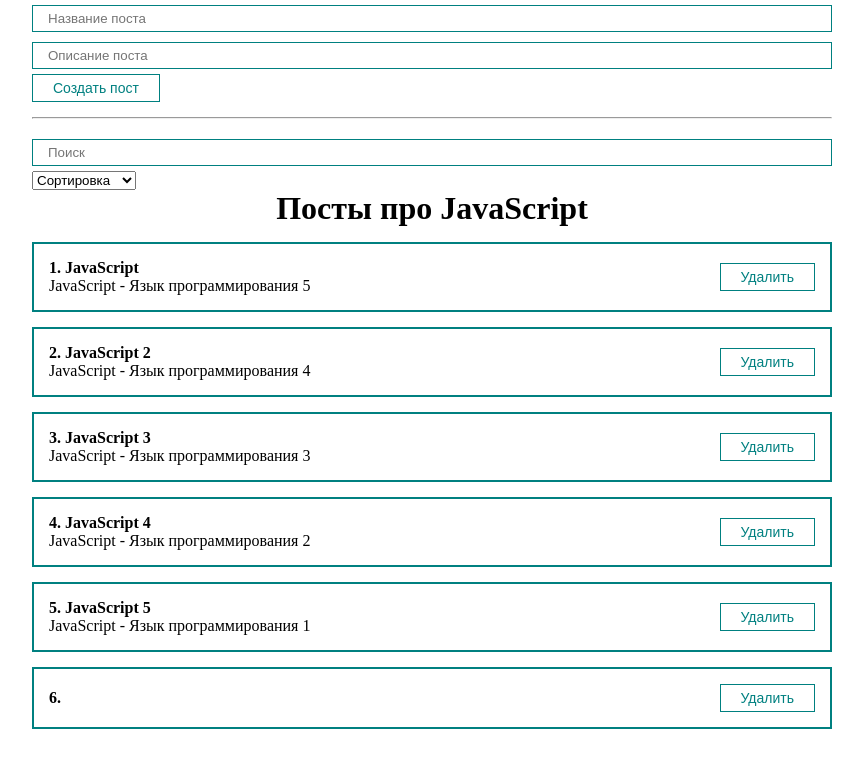
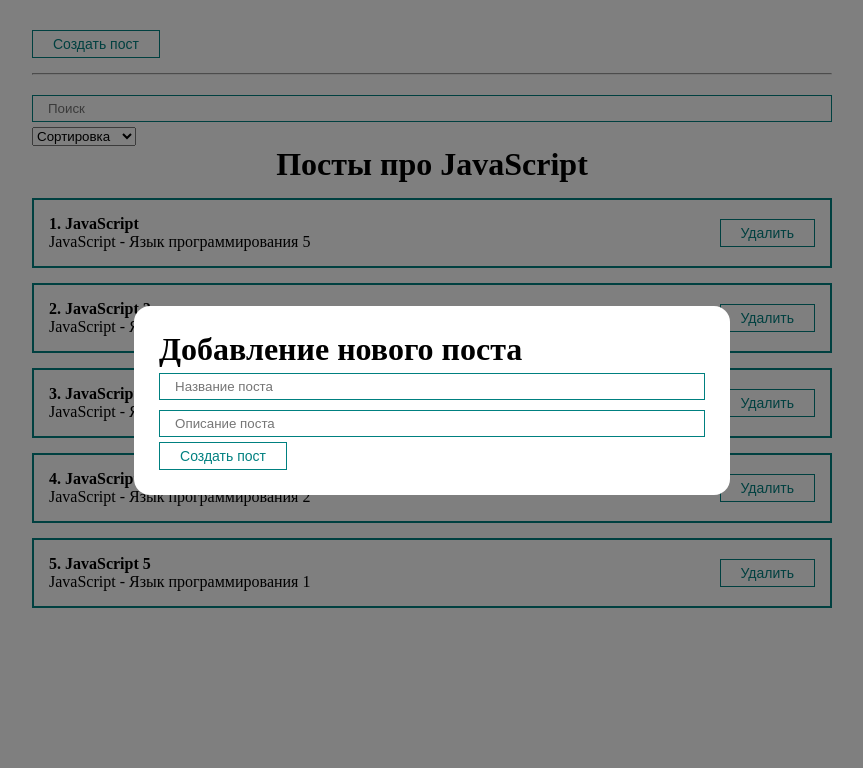
Before and after one commit to dumbus/React-UlbiTV, a React (Create React App) app: page / in a window 1280 px wide. Both pictures are taken after a click on the button "Создать пост". Shown: the top 768 px of the page, without its empty margins (208-1071 px from the left). Built offline with nearby package versions, Linux system fonts and the light colour scheme.

Commit message:
add modal window

```diff
--- a/src/App.js
+++ b/src/App.js
@@ -5,6 +5,8 @@
 import PostList from './components/PostList';
 import PostForm from './components/PostForm';
 import PostFilter from './components/PostFilter';
+import MyModal from './components/UI/modal/MyModal';
+import MyButton from './components/UI/button/MyButton';
 
 function App() {
   const [posts, setPosts] = useState([
@@ -15,9 +17,11 @@
     {id: 5, title:'JavaScript 5', description: 'JavaScript - Язык программирования 1'}
   ]);
   const [filter, setFilter] = useState({sort: '', query: ''});
+  const [modal, setModal] = useState(false);
 
   const createPost = (newPost) => {
     setPosts([...posts, newPost]);
+    setModal(false);
   };
 
   const deletePost = (post) => {
@@ -38,16 +42,17 @@
 
   return (
     <div className='App'>
-      <PostForm createPost={createPost} />
+      <MyButton style={{marginTop: '30px'}} onClick={() => setModal(true)} >Создать пост</MyButton>
+      <MyModal visible={modal} setVisible={setModal}>
+        <h1>Добавление нового поста</h1>
+        <PostForm createPost={createPost} />
+      </MyModal>
       <hr style={{margin: '15px 0'}} />
       <PostFilter
         filter={filter}
         setFilter={setFilter}
       />
-      {sortedAndFilteredPosts.length !== 0
-        ? <PostList posts={sortedAndFilteredPosts} title='Посты про JavaScript' deletePost={deletePost} />
-        : <h1 style={{textAlign: 'center'}}>Посты не найдены</h1>
-      }
+      <PostList posts={sortedAndFilteredPosts} title='Посты про JavaScript' deletePost={deletePost} />
     </div>
   );
 }
--- a/src/components/PostList.jsx
+++ b/src/components/PostList.jsx
@@ -1,6 +1,11 @@
 import PostItem from './PostItem';
 
 const PostList = ({posts, title, deletePost}) => {
+
+  if (!posts.length) {
+    return <h1 style={{textAlign: 'center'}}>Посты не найдены</h1>;
+  }
+
   return (
     <>
       <h1 style={{textAlign: 'center'}}>
--- /dev/null
+++ b/src/components/UI/modal/MyModal.jsx
@@ -0,0 +1,20 @@
+import classes from './MyModal.module.css';
+
+const MyModal = ({children, visible, setVisible}) => {
+
+  const rootClasses = [classes.myModal];
+
+  if (visible) {
+    rootClasses.push(classes.active)
+  }
+
+  return (
+    <div className={rootClasses.join(' ')} onClick={() => setVisible(false)} >
+      <div className={classes.myModalContent} onClick={(e) => e.stopPropagation()}>
+        {children}
+      </div>
+    </div>
+  )
+};
+
+export default MyModal;
--- /dev/null
+++ b/src/components/UI/modal/MyModal.module.css
@@ -0,0 +1,22 @@
+.myModal {
+  position: fixed;
+  top: 0;
+  right: 0;
+  bottom: 0;
+  left: 0;
+  display: none;
+  background: rgba(0, 0, 0, 0.5);
+}
+
+.myModalContent {
+  padding: 25px;
+  background: white;
+  border-radius: 16px;
+  min-width: 250px;
+}
+
+.myModal.active {
+  display: flex;
+  justify-content: center;
+  align-items: center;
+}
```
